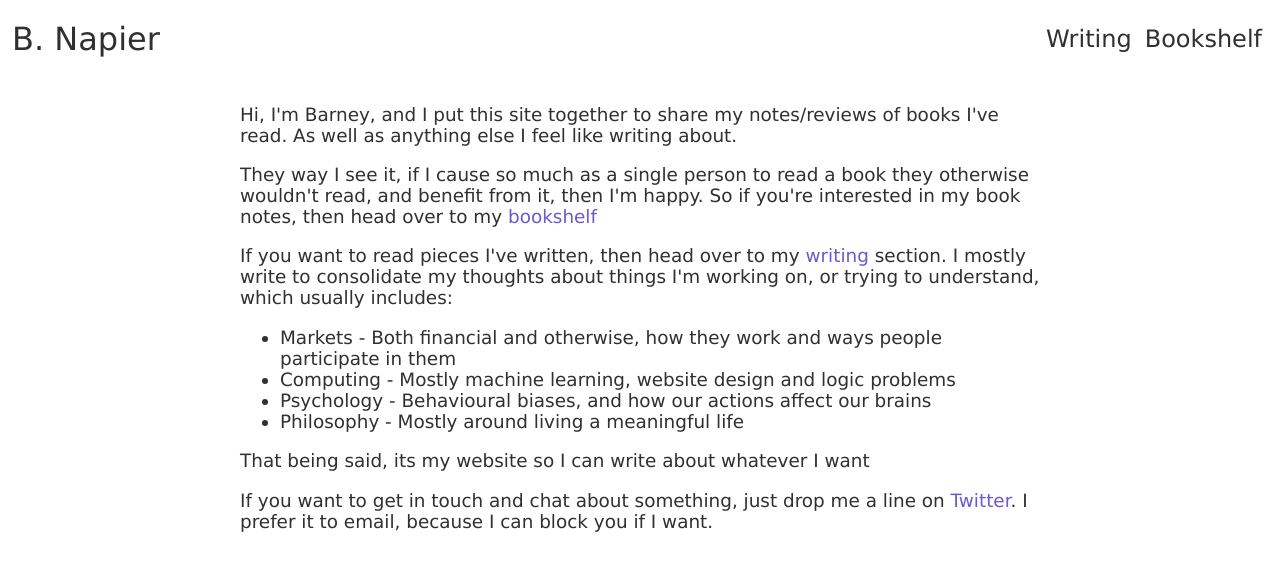
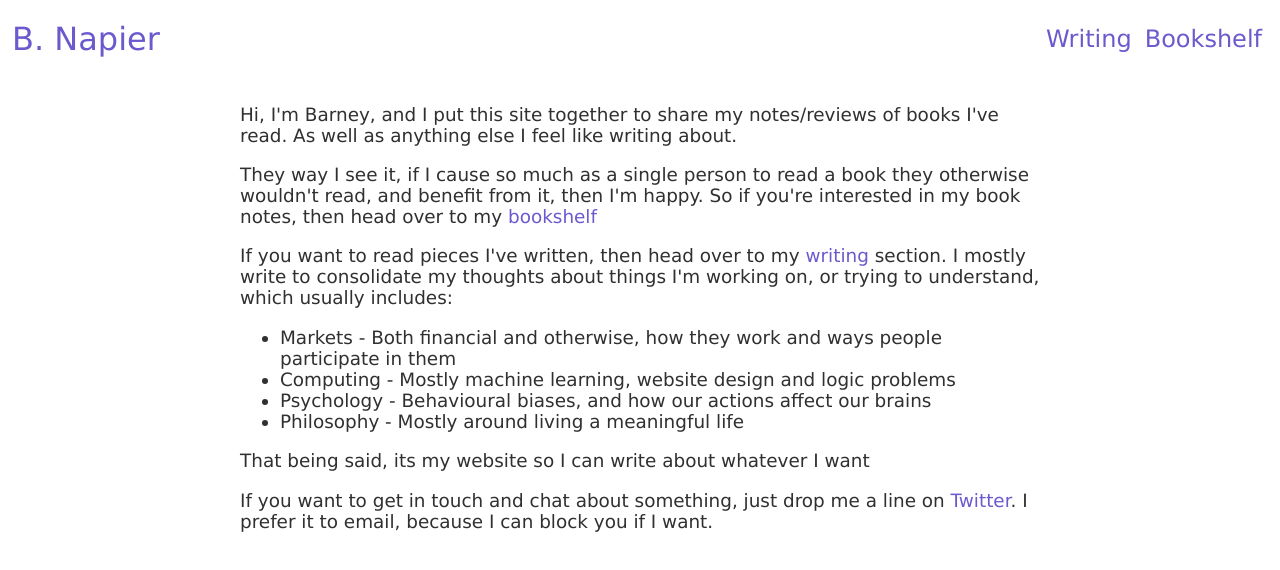
Before and after one commit to barneynapier/barneynapier.github.io, a React (Create React App) app: page / in a window 1280 px wide. Shown: the top 570 px of the page. Built offline with nearby package versions, Linux system fonts and the light colour scheme.

Commit message:
Update styles

```diff
--- a/src/components/styles/BookCard.css
+++ b/src/components/styles/BookCard.css
@@ -1,10 +1,10 @@
 .book-card {
   display: flex;
-  border-radius: 10px;
+  border-radius: 5px;
   border: 1px solid black;
   text-align: center;
   padding: 10px;
-  background-color: white;
+  background-color: rgb(244, 244, 228);
   box-shadow: 5px 5px 2px lightgrey;
   justify-content: center;
   width: 12rem;
@@ -21,7 +21,6 @@
 
 .book-card-info {
   color: #303030;
-  font-size: 2.1vh;
 }
 
 a:link {
--- a/src/components/styles/CustomNavbar.css
+++ b/src/components/styles/CustomNavbar.css
@@ -1,11 +1,11 @@
 .navbar {
   background-color: white;
+  color: slateblue;
   padding-top: 20px;
   padding-bottom: 20px;
   /* position: fixed; */
   border-radius: 0px;
   top: 0;
-  font-size: 24px;
   width: 100%;
   max-width: 100vw;
   margin-top: 0px;
@@ -17,7 +17,7 @@
   text-decoration: none;
   color: inherit;
   margin-left: 2px;
-  font-size: 4vh;
+  font-size: min(4vh, 45px);
   padding-left: 10px;
 }
 
--- a/src/components/styles/CustomNavlink.css
+++ b/src/components/styles/CustomNavlink.css
@@ -5,7 +5,7 @@
   padding: 5px;
   color: inherit;
   font-weight: inherit;
-  font-size: 3vh;
+  font-size: min(3vh, 35px);
 }
 
 .navlink:hover {
--- a/src/index.css
+++ b/src/index.css
@@ -1,7 +1,7 @@
 body {
   font-family: "Verdana";
   font-weight: normal;
-  font-size: 2.3vh;
+  font-size: min(30px, 2.3vh);
   color: #303030;
   background-color: #fff;
   margin: 0 auto;
@@ -23,7 +23,7 @@ body {
 
 h1 {
   font-weight: normal;
-  font-size: 3.5vh;
+  font-size: min(3.5vh, 40px);
   margin-bottom: 10px;
   margin-top: 30px;
   text-transform: uppercase;
@@ -31,13 +31,13 @@ h1 {
 
 h2 {
   font-weight: normal;
-  font-size: 3.5vh;
+  font-size: min(3.5vh, 40px);
   margin-bottom: 10px;
   margin-top: 10px;
 }
 
 h3 {
-  font-size: 3vh;
+  font-size: min(3vh, 35px);
   font-weight: normal;
   /* text-decoration: underline; */
   margin-bottom: 10px;
@@ -45,7 +45,7 @@ h3 {
 }
 
 h4 {
-  font-size: 2.3vh;
+  font-size: min(2.3vh, 30px);
   font-weight: normal;
   text-decoration: underline;
   margin-bottom: 10px;
```
Also changed, not shown: 12 other files (tests, documents, lock files or other folders).
